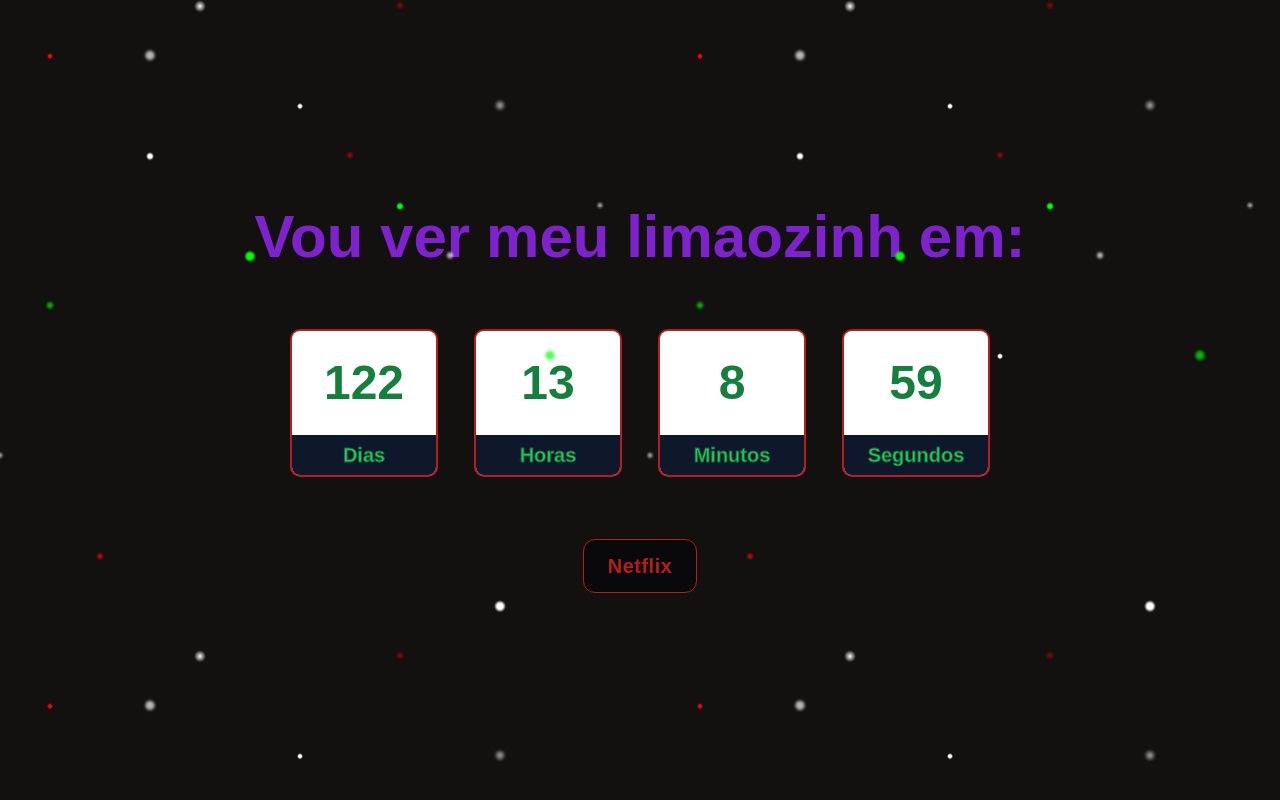
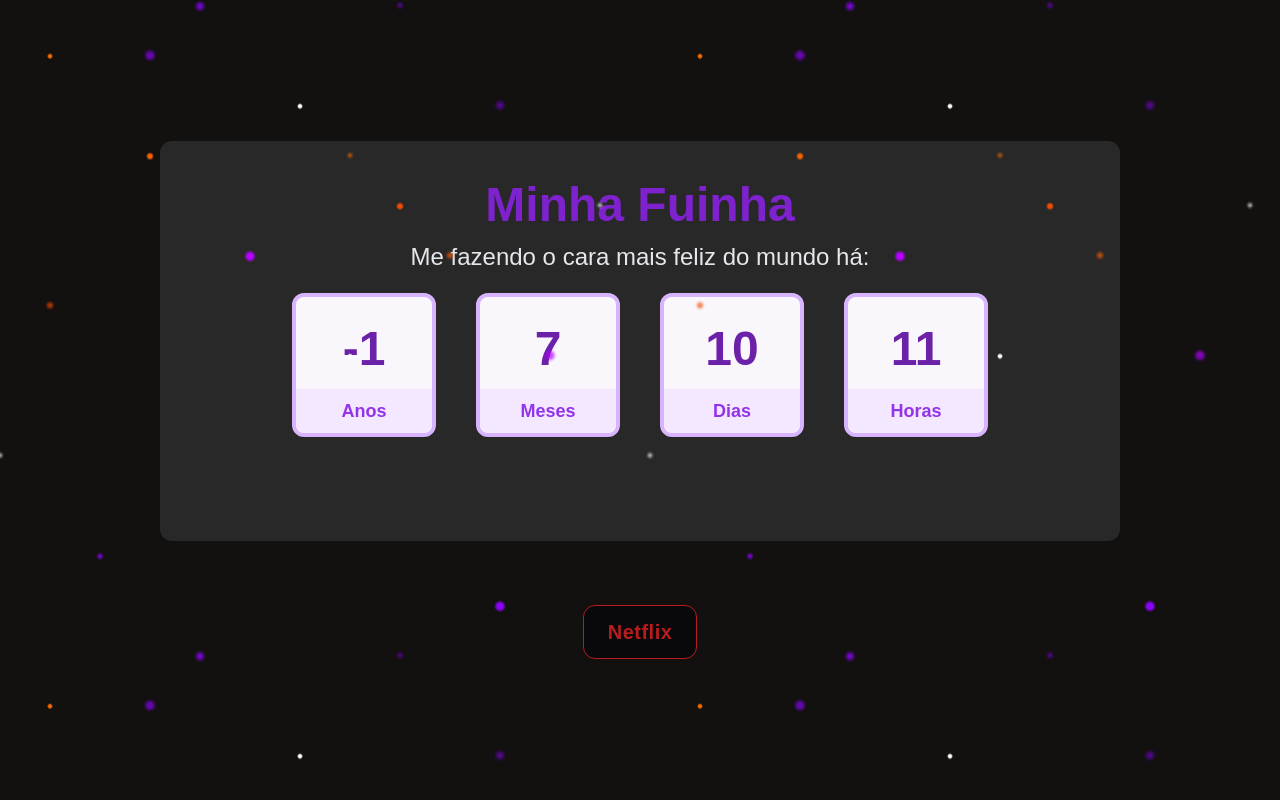
Before and after one commit to Nathan-013/Countdown-next, a Next.js app: page / in a window 1280 px wide. Built offline with nearby package versions, Linux system fonts and the light colour scheme.

Commit message:
add new conter and +1 video

```diff
--- a/app/Final/Netflix.jsx
+++ b/app/Final/Netflix.jsx
@@ -7,6 +7,7 @@ import { useState } from "react"
 import logoNetflix from "../public/logo.png"
 import filme2 from "../public/filme2.png"
 import filme1 from "../public/filme1.png"
+import filme3 from "../public/filme3.png"
 import play from "../public/play.png"
 import info from "../public/info.png"
 import Header from "../components/Header"
@@ -77,6 +78,12 @@ export default function FinalPage() {
               <Image src={filme2} alt="Video" className="cropped" />
             </a>
           </li>
+
+          <li className="container__video">
+            <a href="/Final/UmAno">
+              <Image src={filme3} alt="Video" className="cropped" />
+            </a>
+          </li>
         </ul>
       </section>
 
--- /dev/null
+++ b/app/Final/UmAno/page.js
@@ -0,0 +1,22 @@
+'use client'
+
+import filme from "../../public/UmAno.mp4"
+import Header from "../../components/Header";
+
+export default function MinhaAuroraPage() {
+  return (
+    <div>
+      <Header/>
+
+      <div >
+        <section className="filme flex flex-col gap-8" >
+          <video
+            src={filme}
+            controls="controls"
+            className="w-[90%] lg:w-[70%] border border-red-950 rounded-lg"
+          />
+        </section>
+      </div>
+    </div>
+  );
+}
--- a/app/components/Contador.jsx
+++ b/app/components/Contador.jsx
@@ -1,10 +1,10 @@
 const Contador = ({ title, number }) => {
   return (
-    <div className='flex flex-col rounded-lg bg-white w-36 h-36 items-center justify-between ring-2 ring-red-700 border-red-700'>
-      <p className='text-5xl font-bold mt-7 text-green-700'>
+    <div className='flex flex-col rounded-xl bg-[#F9F7FC] w-36 h-36 items-center justify-between  border-4 border-purple-300 shadow-sm'>
+      <p className='text-5xl font-bold mt-7 text-purple-800'>
         {number}
       </p>
-      <h3 className='text-xl text-green-500 text-stroke-mc font-semibold bg-slate-900 w-full py-1.5 rounded-b-lg text-center'>
+      <h3 className='text-lg text-purple-600 font-semibold bg-purple-100 w-full py-2   rounded-b-lg text-center'>
         {title}
       </h3>
     </div>
--- a/app/globals.css
+++ b/app/globals.css
@@ -204,14 +204,14 @@ li:hover .perfil__texto {
   bottom: 0;
   right: 0;
   background-image:
-    radial-gradient(4px 4px at 100px 50px, #f00, transparent),
-    radial-gradient(6px 6px at 200px 150px, #ffffff, transparent),
+    radial-gradient(4px 4px at 100px 50px, rgb(138, 4, 248), transparent),
+    radial-gradient(6px 6px at 200px 150px, rgb(138, 4, 248), transparent),
     radial-gradient(3px 3px at 300px 250px, #ffffff 50%, transparent),
-    radial-gradient(4px 4px at 400px 350px, #0f0 50%, transparent),
-    radial-gradient(6px 6px at 500px 100px, #ffffff 50%, transparent),
-    radial-gradient(3px 3px at 50px 200px, #f00 50%, transparent),
-    radial-gradient(4px 4px at 150px 300px, #ffffff 50%, transparent),
-    radial-gradient(6px 6px at 250px 400px, #0f0 50%, transparent),
+    radial-gradient(4px 4px at 400px 350px, rgb(241, 78, 3) 50%, transparent),
+    radial-gradient(6px 6px at 500px 100px, rgb(138, 4, 248) 50%, transparent),
+    radial-gradient(3px 3px at 50px 200px, rgb(245, 107, 1) 50%, transparent),
+    radial-gradient(4px 4px at 150px 300px, #f66003 50%, transparent),
+    radial-gradient(6px 6px at 250px 400px, rgb(179, 0, 255) 50%, transparent),
     radial-gradient(3px 3px at 350px 500px, #ffffff 50%, transparent);
   background-size: 650px 650px;
   animation: snowfall 10s linear infinite;
--- /dev/null
+++ b/app/hooks/UseTimeTogether.jsx
@@ -0,0 +1,60 @@
+import { useState, useEffect } from 'react';
+
+const useTimeTogether = (startDate) => {
+  const [time, setTime] = useState({
+    years: 0,
+    months: 0,
+    days: 0,
+    hours: 0,
+    minutes: 0,
+  });
+
+  useEffect(() => {
+    const updateTime = () => {
+      const start = new Date(startDate);
+      const now = new Date();
+
+      let years = now.getFullYear() - start.getFullYear();
+      let months = now.getMonth() - start.getMonth();
+      let days = now.getDate() - start.getDate();
+      let hours = now.getHours() - start.getHours();
+      let minutes = now.getMinutes() - start.getMinutes();
+
+      if (minutes < 0) {
+        minutes += 60;
+        hours--;
+      }
+
+      if (hours < 0) {
+        hours += 24;
+        days--;
+      }
+
+      if (days < 0) {
+        const daysInPrevMonth = new Date(
+          now.getFullYear(),
+          now.getMonth(),
+          0
+        ).getDate();
+        days += daysInPrevMonth;
+        months--;
+      }
+
+      if (months < 0) {
+        months += 12;
+        years--;
+      }
+
+      setTime({ years, months, days, hours, minutes });
+    };
+
+    updateTime();
+    const timer = setInterval(updateTime, 60000); // atualiza a cada minuto
+
+    return () => clearInterval(timer);
+  }, [startDate]);
+
+  return time;
+};
+
+export default useTimeTogether;
--- a/app/hooks/useCountdown.jsx
+++ b/app/hooks/useCountdown.jsx
@@ -1,36 +1,46 @@
-import React, { useState } from 'react';
+import React, { useState, useEffect } from 'react';
 
 const useCountDown = (date) => {
+  const [year, setYear] = useState();
+  const [month, setMonth] = useState();
+  const [day, setDay] = useState();
+  const [hour, setHour] = useState();
+  const [minute, setMinute] = useState();
+  const [second, setSecond] = useState();
 
-  const [day, setDay] = useState()
-  const [hour, setHour] = useState()
-  const [minute, setMinute] = useState()
-  const [second, setSecond] = useState()
-
+  useEffect(() => {
     const countDown = () => {
       const countDate = new Date(date).getTime();
       const now = new Date().getTime();
-    const interval = countDate - now
+      const interval = countDate - now;
 
-    const second = 1000
-    const minute = second * 60
-    const hour = minute * 60
-    const day = hour * 24
+      const second = 1000;
+      const minute = second * 60;
+      const hour = minute * 60;
+      const day = hour * 24;
+      const year = day * 360;   // aproximação
+      const month = year * 30;   // aproximação
 
-    const dayNumber = Math.floor(interval / day)
-    const hourNumber = Math.floor(interval % day / hour)
-    const minuteNumber = Math.floor(interval % hour / minute)
-    const secondNumber = Math.floor(interval % minute / second)
+      const yearNumber = Math.floor(interval / year);
+      const monthNumber = Math.floor((interval % year) / month);
+      const dayNumber = Math.floor((interval % month) / day);
+      const hourNumber = Math.floor((interval % day) / hour);
+      const minuteNumber = Math.floor((interval % hour) / minute);
+      const secondNumber = Math.floor((interval % minute) / second);
 
-    // console.log(dayNumber, hourNumber, minuteNumber, secondNumber)
+      setYear(yearNumber);
+      setMonth(monthNumber);
       setDay(dayNumber);
       setHour(hourNumber);
       setMinute(minuteNumber);
       setSecond(secondNumber);
-  }
+    };
 
-  setInterval(countDown, 1000);
-  return [day, hour, minute, second];
-}
+    const timer = setInterval(countDown, 1000);
+    return () => clearInterval(timer);   // limpa o timer quando desmontar
+  }, [date]);
+
+  return [year, month, day, hour, minute, second];
+};
 
 export default useCountDown;
--- a/app/layout.js
+++ b/app/layout.js
@@ -23,7 +23,7 @@ export default function RootLayout({ children }) {
       <body
         className={`${geistSans.variable} ${geistMono.variable} antialiased`}
       >
-        <div className="snowContainer">
+        <div className="">
           <div className="snow"></div>
           {children}
         </div>
--- a/app/page.js
+++ b/app/page.js
@@ -3,6 +3,7 @@ import Link from "next/link";
 import Contador from "./components/Contador";
 import useCountDown from "./hooks/useCountdown";
 import TypedText from "./components/TypedText";
+import useTimeTogether from "./hooks/UseTimeTogether";
 
 const names = ['minha fuinha', 'meu limaozinho 🍋', 'minha chata', 'minha vida', 'Aurora 🥱', 'a acompanhante 🤭'];
 const CountDown = ({ names, day, hour, minute, second }) => {
@@ -27,19 +28,19 @@ const CountDown = ({ names, day, hour, minute, second }) => {
       </div>
     </>)
   } else if (day + hour + minute + second < 0) {
-    const [day, hour, minute, second] = useCountDown('02/13/2025 08:00:00') // dia 12 é o certo
+    const [year, month, day, hour, minute, second] = useCountDown('02/12/2025 08:00:00') // dia 12 é o certo
     return (
       <section className="flex flex-col gap-5">
        <div className="flex flex-col gap-3">
-          <h1 className='text-5xl lg:text-5xl font-bold text-center text-red-600 text-stroke'>
-            IZA CAROLINE SILVA BARBOSA
+          <h1 className='text-5xl lg:text-5xl font-bold text-center text-purple-600'>
+            Fuinha
           </h1>
-          <h1 className='text-xl lg:text-3xl font-bold text-center text-stroke-sm'>
-            ❤️🎅 Você é meu melhor presente há: 🎁🎄
+          <h1 className='text-xl lg:text-3xl font-bold text-center'>
+            ❤️Meu hiperfoco há:
           </h1>
        </div>
         <div className='flex justify-center gap-10 w-30 flex-wrap'>
-          <Contador title="Dias" number={-day} />
+          <Contador title="Dias" number={day} />
 
           <Contador title="Horas" number={-hour} />
 
@@ -48,9 +49,16 @@ const CountDown = ({ names, day, hour, minute, second }) => {
           <Contador title="Segundos" number={-second} />
         </div>
 
-        <span className="text-center text-sm">
-          Em produção... Volte no ano novo para mais surpresas!
-        </span>
+        <div className='flex justify-center gap-10 w-30 flex-wrap'>
+          <Contador title="Anos" number={-year} />
+
+          <Contador title="Meses" number={-month} />
+
+          <Contador title="Dias" number={-day} />
+
+          <Contador title="Horas" number={-hour} />
+        </div>
+
       </section>
     )
   } else {
@@ -65,24 +73,45 @@ const CountDown = ({ names, day, hour, minute, second }) => {
 }
 
 export default function Home() {
-  const [day, hour, minute, second] = useCountDown('01/23/2025 09:00:00')
+  // const [year, month, day, hour, minute, second] = useCountDown('01/23/2025 08:00:00')
+  const { years, months, days, hours, minutes } =useTimeTogether('2025-02-12T08:30:00');
 
   return (
     <div className='flex flex-col gap-16 justify-center items-center h-screen'>
-      <CountDown
+      {/* <CountDown
         names={names}
         day={day}
         hour={hour}
         minute={minute}
         second={second}
-      />
+      /> */}
 
+      <section className="flex flex-col gap-5 bg-[#292829] py-10 rounded-xl w-[75%] h-[50%]">
+        <div className="flex flex-col gap-3">
+          <h1 className='text-5xl lg:text-5xl font-bold text-center text-purple-700'>
+            Minha Fuinha
+          </h1>
+          <h1 className='text-xl lg:text-2xl text-center text-gray-200'>
+            Me fazendo o cara mais feliz do mundo há:
+          </h1>
+        </div>
+        <div className='flex justify-center gap-10 w-30 flex-wrap'>
+          <Contador title="Anos" number={years} />
+
+          <Contador title="Meses" number={months} />
+
+          <Contador title="Dias" number={days} />
+
+          <Contador title="Horas" number={hours} />
+        </div>
+      </section>
       <Link
         className='bg-zinc-950 hover:bg-black border-red-700 border text-red-700 font-bold text-xl tracking-wide px-6 py-3 rounded-xl'
         href="/Final"
       >
         Netflix
       </Link>
+
     </div>
   );
 }
```
Also changed, not shown: app/public/filme3.png (added), 1 other file (tests, documents, lock files or other folders). Lines whose indentation alone changed are shown as unchanged.
